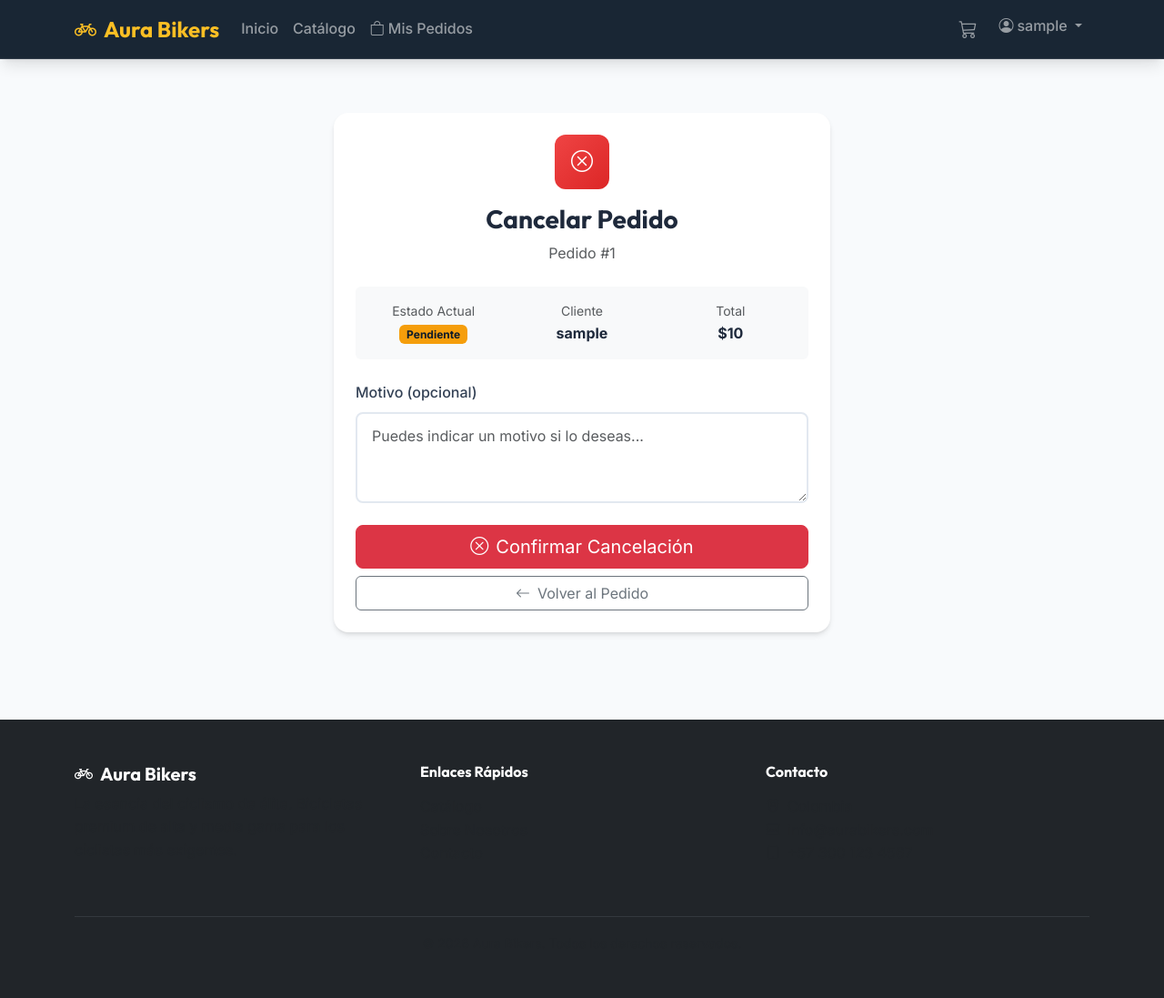
After one commit to cesar-mosquera/Tienda_virtual_Bikers, a Django app: page /pedidos/1/cancelar/ in a window 1280 px wide. The commit adds this page. Shown: the whole page at 91% size. Run offline with Django 5.2, Linux system fonts and the light colour scheme; a user stored in the database is signed in; tables that the repository leaves empty hold one stand-in row (values such as "Sample post").

Commit message:
feat(pedidos): cancelacion de pedidos por rol y estado

```diff
--- /dev/null
+++ b/pedidos/templates/pedidos/cancelar.html
@@ -0,0 +1,75 @@
+{% extends 'base.html' %}
+
+{% block title %}Cancelar Pedido #{{ pedido.pk }} - Aura Bikers{% endblock %}
+
+{% block content %}
+<div class="container py-5">
+    <div class="row justify-content-center">
+        <div class="col-md-6">
+            <div class="dashboard-card">
+                <div class="text-center mb-4">
+                    <div class="icon mx-auto mb-3" style="background: linear-gradient(135deg, var(--danger), #dc2626);">
+                        <i class="bi bi-x-circle text-white"></i>
+                    </div>
+                    <h3 class="fw-bold">Cancelar Pedido</h3>
+                    <p class="text-muted">Pedido #{{ pedido.pk }}</p>
+                </div>
+
+                <!-- Resumen del pedido -->
+                <div class="bg-light rounded p-3 mb-4">
+                    <div class="row text-center">
+                        <div class="col-4">
+                            <small class="text-muted d-block">Estado Actual</small>
+                            <span class="badge badge-{{ pedido.estado }}">{{ pedido.get_estado_display }}</span>
+                        </div>
+                        <div class="col-4">
+                            <small class="text-muted d-block">Cliente</small>
+                            <strong>{{ pedido.cliente.username }}</strong>
+                        </div>
+                        <div class="col-4">
+                            <small class="text-muted d-block">Total</small>
+                            <strong>${{ pedido.total|floatformat:0 }}</strong>
+                        </div>
+                    </div>
+                </div>
+
+                {% if pedido.estado == 'despachado' %}
+                <div class="alert alert-warning">
+                    <i class="bi bi-exclamation-triangle me-2"></i>
+                    <strong>Atención:</strong> Este pedido ya fue despachado. Al cancelarlo, el stock será restaurado
+                    automáticamente.
+                </div>
+                {% endif %}
+
+                <form method="post">
+                    {% csrf_token %}
+
+                    {% if requiere_motivo %}
+                    <div class="mb-4">
+                        <label for="motivo" class="form-label">Motivo de la cancelación <span
+                                class="text-danger">*</span></label>
+                        <textarea name="motivo" id="motivo" class="form-control" rows="3"
+                            placeholder="Explica el motivo de la cancelación..." required></textarea>
+                    </div>
+                    {% else %}
+                    <div class="mb-4">
+                        <label for="motivo" class="form-label">Motivo (opcional)</label>
+                        <textarea name="motivo" id="motivo" class="form-control" rows="3"
+                            placeholder="Puedes indicar un motivo si lo deseas..."></textarea>
+                    </div>
+                    {% endif %}
+
+                    <div class="d-grid gap-2">
+                        <button type="submit" class="btn btn-danger btn-lg">
+                            <i class="bi bi-x-circle me-2"></i>Confirmar Cancelación
+                        </button>
+                        <a href="{% url 'pedidos:detalle' pedido.pk %}" class="btn btn-outline-secondary">
+                            <i class="bi bi-arrow-left me-2"></i>Volver al Pedido
+                        </a>
+                    </div>
+                </form>
+            </div>
+        </div>
+    </div>
+</div>
+{% endblock %}
--- a/pedidos/urls.py
+++ b/pedidos/urls.py
@@ -14,6 +14,7 @@ urlpatterns = [
     path('<int:pk>/tomar/', views.tomar_pedido, name='tomar'),
     path('<int:pk>/confirmar-vendedor/', views.confirmar_pedido_vendedor, name='confirmar_vendedor'),
     path('<int:pk>/despachar/', views.despachar_pedido, name='despachar'),
+    path('<int:pk>/cancelar/', views.cancelar_pedido, name='cancelar'),
 
     # Carrito
     path('carrito/', views.ver_carrito, name='carrito'),
--- a/pedidos/views.py
+++ b/pedidos/views.py
@@ -236,6 +236,73 @@ def despachar_pedido(request, pk):
     return redirect('pedidos:detalle', pk=pk)
 
 
+@login_required
+def cancelar_pedido(request, pk):
+    """Cancelar un pedido con reglas de negocio."""
+    pedido = get_object_or_404(Pedido, pk=pk)
+    user = request.user
+
+    # No se puede cancelar un pedido ya entregado o cancelado
+    if pedido.estado in [Pedido.Estado.ENTREGADO, Pedido.Estado.CANCELADO]:
+        messages.error(request, 'Este pedido no puede ser cancelado.')
+        return redirect('pedidos:detalle', pk=pk)
+
+    # Verificar permisos según rol
+    puede_cancelar = False
+    requiere_motivo = True
+
+    if user.es_admin:
+        # Admin puede cancelar cualquier pedido (excepto entregado)
+        puede_cancelar = True
+    elif user.es_vendedor and (pedido.vendedor == user or pedido.vendedor is None):
+        # Vendedor puede cancelar PENDIENTE o CONFIRMADO
+        if pedido.estado in [Pedido.Estado.PENDIENTE, Pedido.Estado.CONFIRMADO]:
+            puede_cancelar = True
+    elif user.es_cliente and pedido.cliente == user:
+        # Cliente solo puede cancelar PENDIENTE
+        if pedido.estado == Pedido.Estado.PENDIENTE:
+            puede_cancelar = True
+            requiere_motivo = False
+
+    if not puede_cancelar:
+        messages.error(request, 'No tienes permiso para cancelar este pedido.')
+        return redirect('pedidos:detalle', pk=pk)
+
+    if request.method == 'POST':
+        motivo = request.POST.get('motivo', '').strip()
+
+        if requiere_motivo and not motivo:
+            messages.error(request, 'Debes indicar un motivo para la cancelación.')
+            return render(request, 'pedidos/cancelar.html', {
+                'pedido': pedido,
+                'requiere_motivo': requiere_motivo
+            })
+
+        # Si el pedido ya fue despachado, restaurar stock
+        if pedido.estado == Pedido.Estado.DESPACHADO:
+            for detalle in pedido.detalles.all():
+                detalle.bicicleta.stock += detalle.cantidad
+                detalle.bicicleta.save()
+            messages.info(request, 'Stock restaurado.')
+
+        # Cambiar estado a CANCELADO
+        notas_cancelacion = f"Cancelado por {user.username}"
+        if motivo:
+            notas_cancelacion += f". Motivo: {motivo}"
+
+        pedido.notas = notas_cancelacion if not pedido.notas else f"{pedido.notas}\n{notas_cancelacion}"
+        pedido.save(update_fields=['notas'])
+        pedido.cambiar_estado(Pedido.Estado.CANCELADO, user)
+
+        messages.success(request, f'Pedido #{pedido.pk} cancelado exitosamente.')
+        return redirect('pedidos:lista')
+
+    return render(request, 'pedidos/cancelar.html', {
+        'pedido': pedido,
+        'requiere_motivo': requiere_motivo
+    })
+
+
 # ============================================================
 # VISTAS DEL CARRITO
 # ============================================================
```
Also changed, not shown: pedidos/templates/pedidos/detalle.html (+18 -0 lines).
